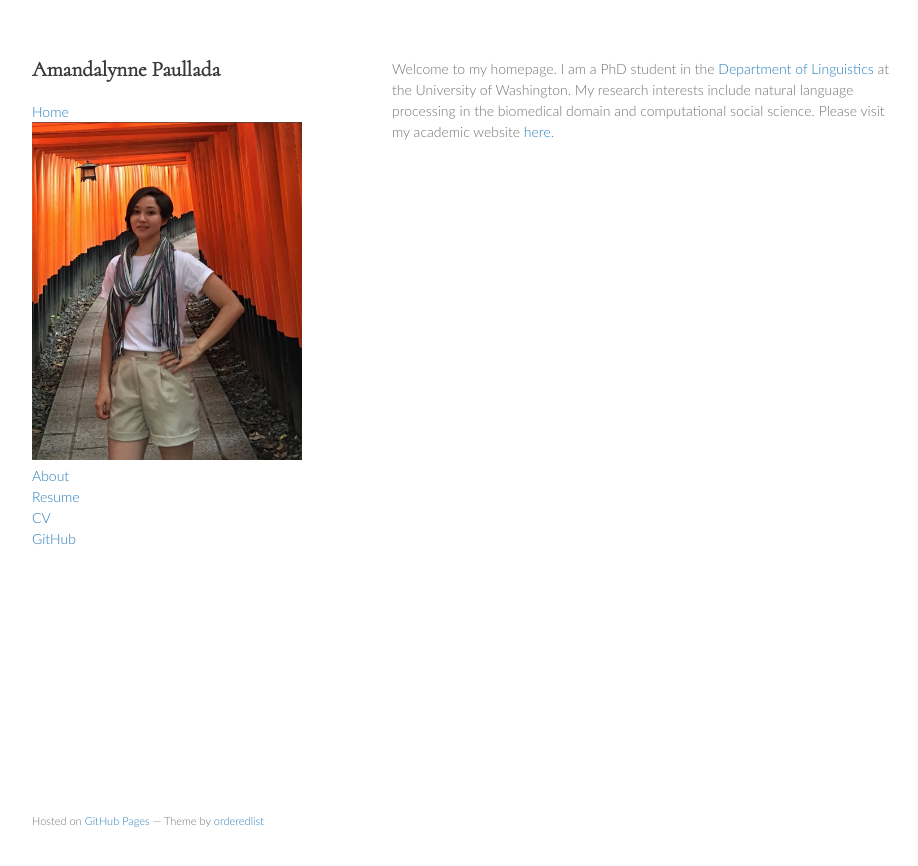
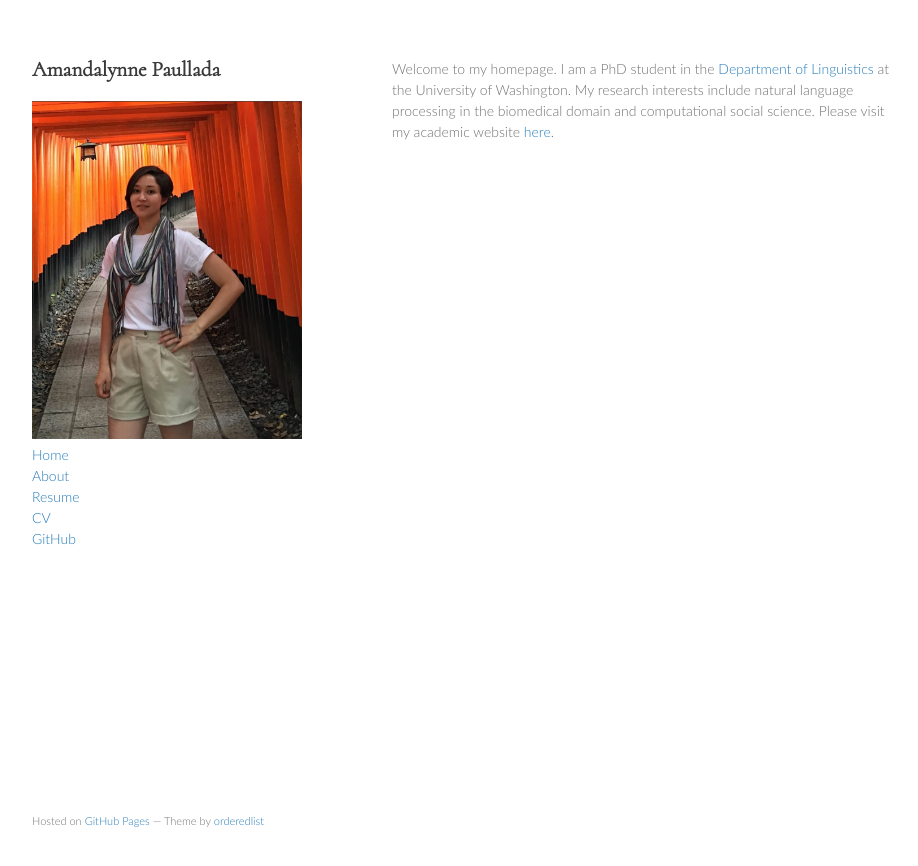
Before and after one commit to amandalynne/amandalynne.github.io, a Jekyll site: the page built from index.md, in a window 1280 px wide. Shown: the top 866 px of the page, without its empty margins (178-1096 px from the left). Built offline with Jekyll 4.4.1, drawn with Linux system fonts in a browser that asks for light colours; our own code applies the rules of GitHub Pages for plain Markdown files.

Commit message:
move pic and add alt text

```diff
--- a/_layouts/default.html
+++ b/_layouts/default.html
@@ -17,8 +17,8 @@
       <header>
         <a href="{{ site.github.url }}"> <h2>{{ site.title | default: site.github.repository_name }}</h2> </a>
         <!-- <p>{{ site.description | default: site.github.project_tagline }}</p> -->
+        <img src="/assets/pics/fushimi_inari.jpg" alt="Fushimi Inari shrine">
         <a href="{{ site.github.url }}">Home</a><br>
-        <img src="/assets/pics/fushimi_inari.jpg">
 	<a href="/about">About</a><br>
 	<a href="/docs/Paullada_Resume_2017.pdf">Resume</a><br>
 	<a href="/docs/paullada_cv.pdf">CV</a><br>
```
